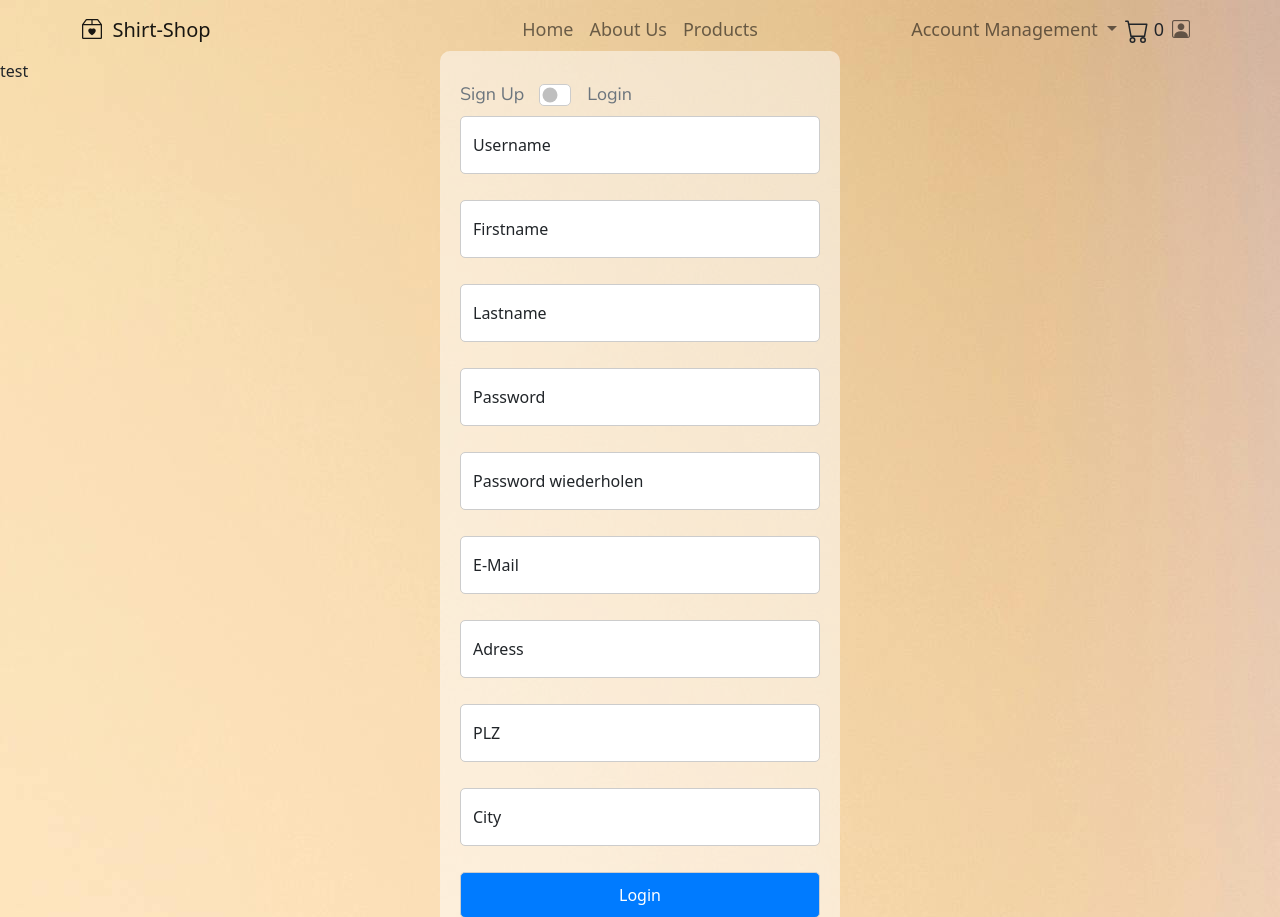
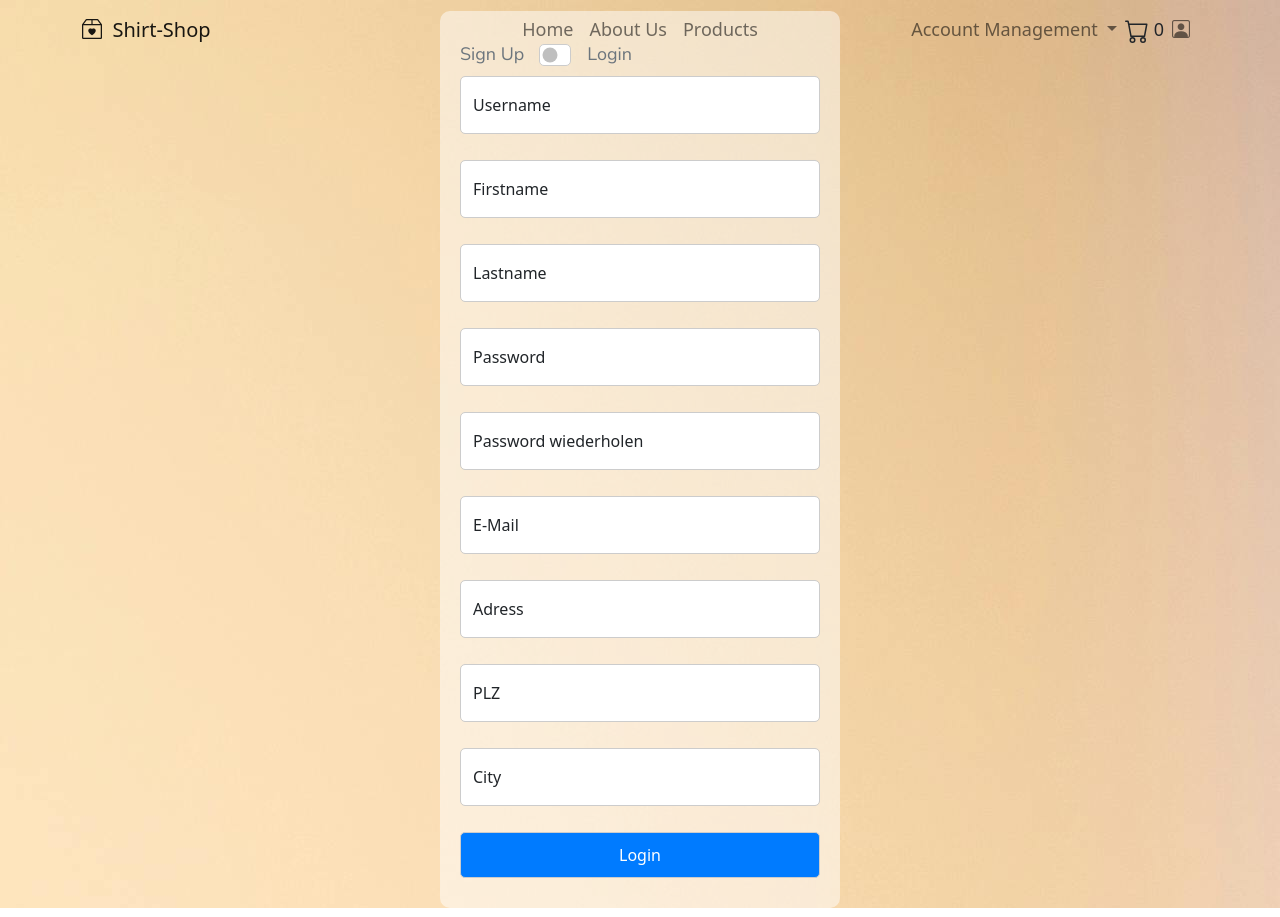
Before and after one commit to lukashanzl/ss24-webpro, a PHP site: page /ss24-webpro/login.php in a window 1280 px wide. Shown: the top 917 px of the page. Run offline with PHP 8.4, Linux system fonts and the light colour scheme; data comes from the database, SQL or seed files in the repository; some libraries are stand-ins or nearby versions.

Commit message:
delete test

```diff
--- a/FE/pages/login.php
+++ b/FE/pages/login.php
@@ -3,7 +3,6 @@ include_once("./includes/header.php");
 include_once("../../BE/classes/user.php");
 
 ?>
-<p>test</p>
 <div class="form-container" id="form-container">
 
   <div class="form" id="login-form">
```
